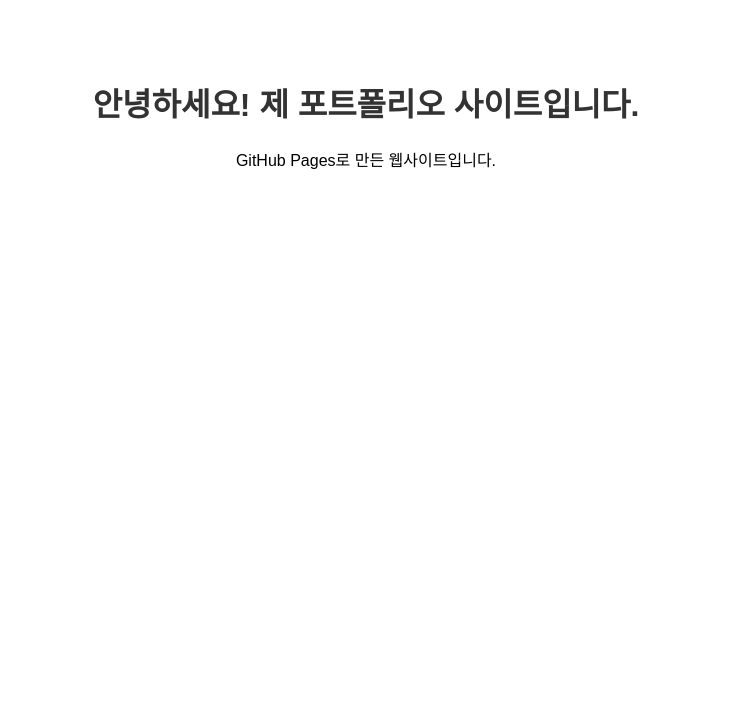
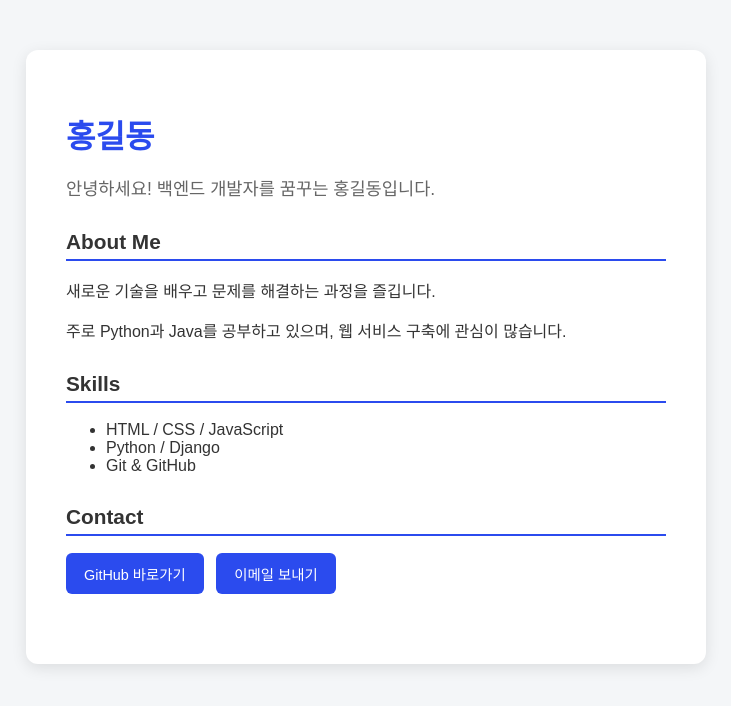
Before and after one commit to stupid0408-stack/stupid0408-stack.github.io, a plain HTML site: page index.html in a window 1280 px wide. Shown: the whole page, without its empty margins (274-1005 px from the left). Drawn offline with Linux system fonts and the light colour scheme.

Commit message:
Update index.html

```diff
--- a/index.html
+++ b/index.html
@@ -2,14 +2,84 @@
 <html lang="ko">
 <head>
     <meta charset="UTF-8">
-    <title>내 포트폴리오</title>
+    <meta name="viewport" content="width=device-width, initial-scale=1.0">
+    <title>홍길동의 포트폴리오</title>
     <style>
-        body { font-family: sans-serif; text-align: center; padding: 50px; }
-        h1 { color: #333; }
+        /* 배경 및 전체 글꼴 설정 */
+        body {
+            font-family: 'Pretendard', sans-serif;
+            background-color: #f4f6f8;
+            color: #333;
+            margin: 0;
+            padding: 0;
+            display: flex;
+            justify-content: center;
+        }
+
+        /* 카드 형태의 컨테이너 */
+        .container {
+            max-width: 600px;
+            width: 90%;
+            background: white;
+            margin: 50px 0;
+            padding: 40px;
+            border-radius: 12px;
+            box-shadow: 0 4px 15px rgba(0,0,0,0.1);
+        }
+
+        /* 프로필 헤더 */
+        h1 { color: #2b4bee; margin-bottom: 5px; }
+        .subtitle { color: #666; font-size: 1.1em; margin-bottom: 30px; }
+
+        /* 섹션 스타일 */
+        .section { margin-bottom: 30px; }
+        .section h2 { border-bottom: 2px solid #2b4bee; padding-bottom: 5px; font-size: 1.3em; }
+
+        /* 링크 버튼 스타일 */
+        .links a {
+            display: inline-block;
+            background: #2b4bee;
+            color: white;
+            padding: 10px 18px;
+            text-decoration: none;
+            border-radius: 6px;
+            margin-right: 8px;
+            font-size: 0.9em;
+        }
+        .links a:hover { background: #1a33b8; }
     </style>
 </head>
 <body>
-    <h1>안녕하세요! 제 포트폴리오 사이트입니다.</h1>
-    <p>GitHub Pages로 만든 웹사이트입니다.</p>
+
+    <div class="container">
+        <!-- 프로필 기본 정보 -->
+        <h1>홍길동</h1>
+        <p class="subtitle">안녕하세요! 백엔드 개발자를 꿈꾸는 홍길동입니다.</p>
+
+        <!-- 자기소개 섹션 -->
+        <div class="section">
+            <h2>About Me</h2>
+            <p>새로운 기술을 배우고 문제를 해결하는 과정을 즐깁니다.</p>
+            <p>주로 Python과 Java를 공부하고 있으며, 웹 서비스 구축에 관심이 많습니다.</p>
+        </div>
+
+        <!-- 기술 스택 / 관심 분야 -->
+        <div class="section">
+            <h2>Skills</h2>
+            <ul>
+                <li>HTML / CSS / JavaScript</li>
+                <li>Python / Django</li>
+                <li>Git & GitHub</li>
+            </ul>
+        </div>
+
+        <!-- 연락처 및 소셜 링크 -->
+        <div class="section links">
+            <h2>Contact</h2>
+            <a href="https://github.com/stupid0408-stack" target="_blank">GitHub 바로가기</a>
+            <a href="mailto:내이메일@gmail.com">이메일 보내기</a>
+        </div>
+    </div>
+
 </body>
 </html>
```
